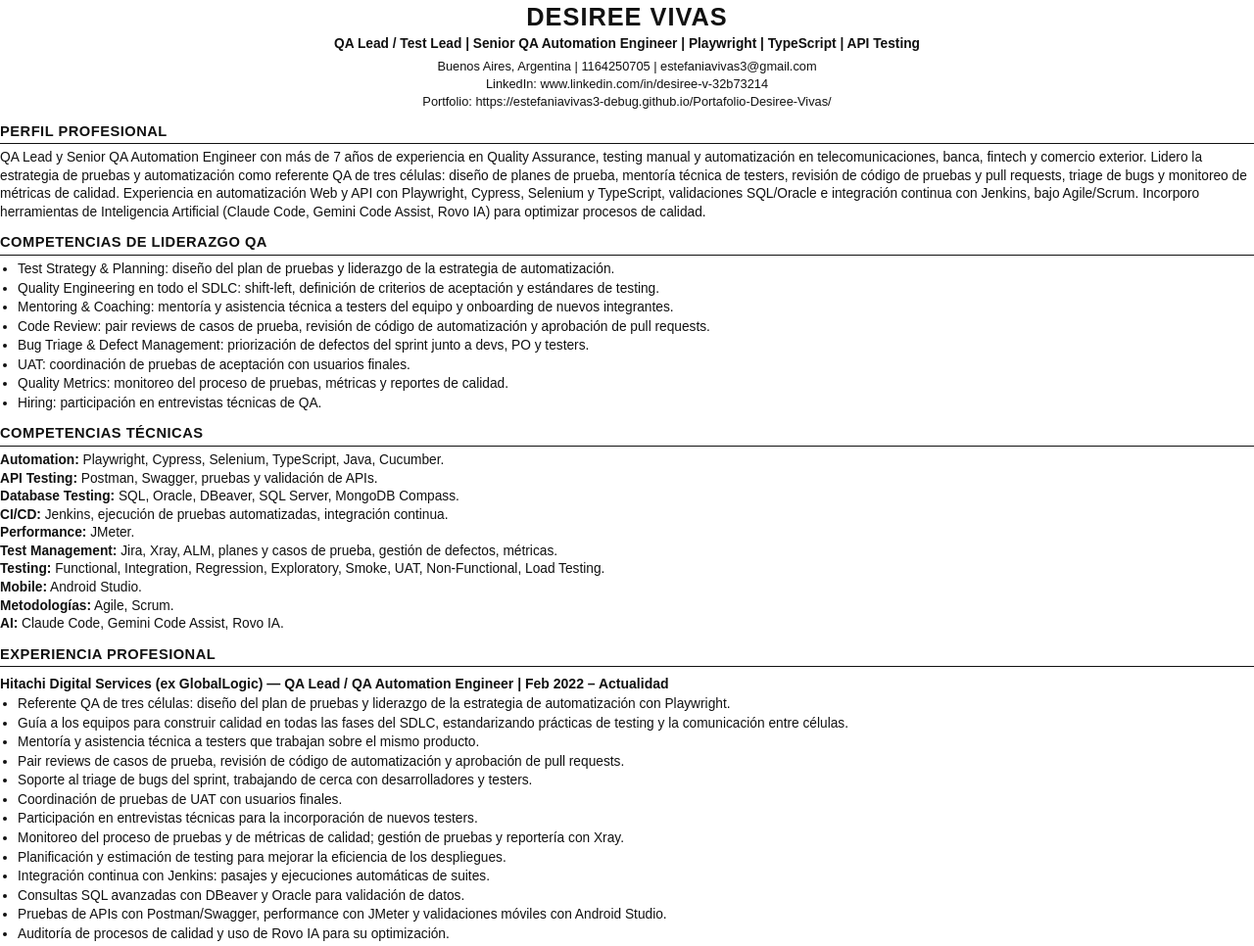
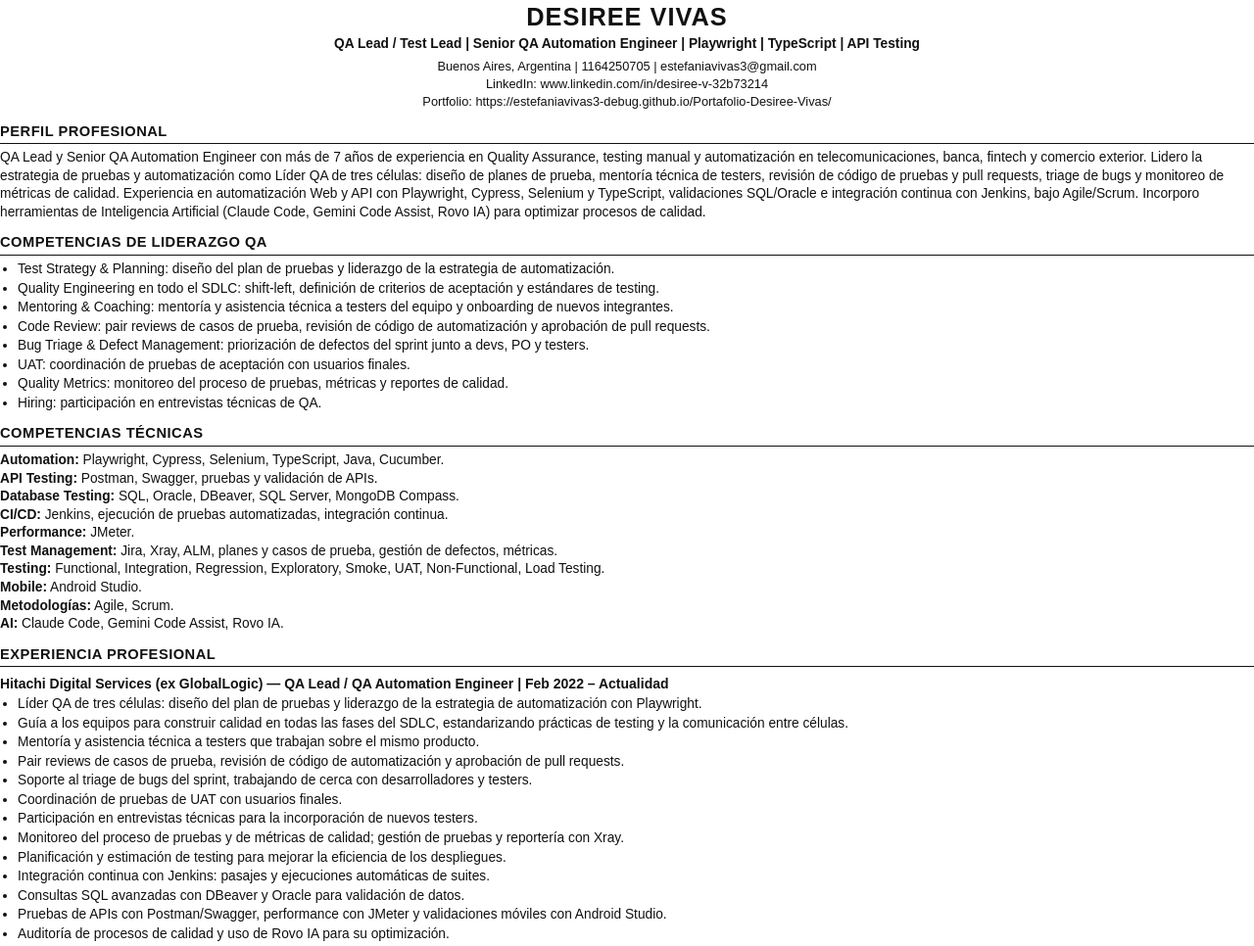
Before and after one commit to estefaniavivas3-debug/Portafolio-Desiree-Vivas, a plain HTML site: page cv/CV_Desiree_Vivas_QA_Lead.html in a window 1280 px wide. Shown: the top 966 px of the page at 98% size. Drawn offline with Linux system fonts and the light colour scheme.

Commit message:
Use Líder QA instead of referente in CV
Co-Authored-By: Claude Opus 5.5 <noreply@anthropic.com>
Claude-Session: https://claude.ai/code/session_01KTQhpcjomqgSPoSwCYJYKz

```diff
--- a/cv/CV_Desiree_Vivas_QA_Lead.html
+++ b/cv/CV_Desiree_Vivas_QA_Lead.html
@@ -16,7 +16,7 @@ p{margin:3px 0}
 <p class="c">Portfolio: https://estefaniavivas3-debug.github.io/Portafolio-Desiree-Vivas/</p>
 
 <h2>PERFIL PROFESIONAL</h2>
-<p>QA Lead y Senior QA Automation Engineer con más de 7 años de experiencia en Quality Assurance, testing manual y automatización en telecomunicaciones, banca, fintech y comercio exterior. Lidero la estrategia de pruebas y automatización como referente QA de tres células: diseño de planes de prueba, mentoría técnica de testers, revisión de código de pruebas y pull requests, triage de bugs y monitoreo de métricas de calidad. Experiencia en automatización Web y API con Playwright, Cypress, Selenium y TypeScript, validaciones SQL/Oracle e integración continua con Jenkins, bajo Agile/Scrum. Incorporo herramientas de Inteligencia Artificial (Claude Code, Gemini Code Assist, Rovo IA) para optimizar procesos de calidad.</p>
+<p>QA Lead y Senior QA Automation Engineer con más de 7 años de experiencia en Quality Assurance, testing manual y automatización en telecomunicaciones, banca, fintech y comercio exterior. Lidero la estrategia de pruebas y automatización como Líder QA de tres células: diseño de planes de prueba, mentoría técnica de testers, revisión de código de pruebas y pull requests, triage de bugs y monitoreo de métricas de calidad. Experiencia en automatización Web y API con Playwright, Cypress, Selenium y TypeScript, validaciones SQL/Oracle e integración continua con Jenkins, bajo Agile/Scrum. Incorporo herramientas de Inteligencia Artificial (Claude Code, Gemini Code Assist, Rovo IA) para optimizar procesos de calidad.</p>
 
 <h2>COMPETENCIAS DE LIDERAZGO QA</h2>
 <ul>
@@ -45,7 +45,7 @@ p{margin:3px 0}
 <h2>EXPERIENCIA PROFESIONAL</h2>
 <h3>Hitachi Digital Services (ex GlobalLogic) — QA Lead / QA Automation Engineer | Feb 2022 – Actualidad</h3>
 <ul>
-<li>Referente QA de tres células: diseño del plan de pruebas y liderazgo de la estrategia de automatización con Playwright.</li>
+<li>Líder QA de tres células: diseño del plan de pruebas y liderazgo de la estrategia de automatización con Playwright.</li>
 <li>Guía a los equipos para construir calidad en todas las fases del SDLC, estandarizando prácticas de testing y la comunicación entre células.</li>
 <li>Mentoría y asistencia técnica a testers que trabajan sobre el mismo producto.</li>
 <li>Pair reviews de casos de prueba, revisión de código de automatización y aprobación de pull requests.</li>
```
Also changed, not shown: 2 other files.
